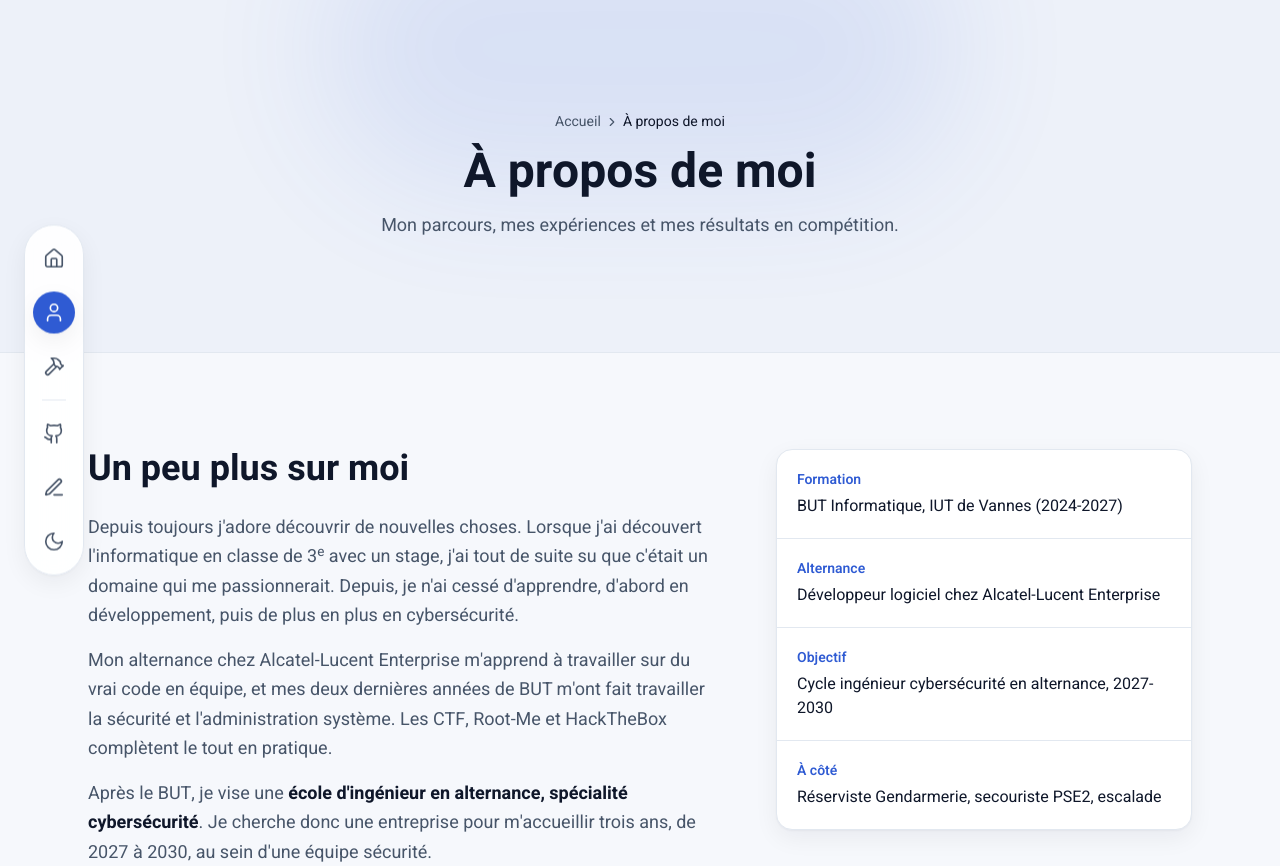
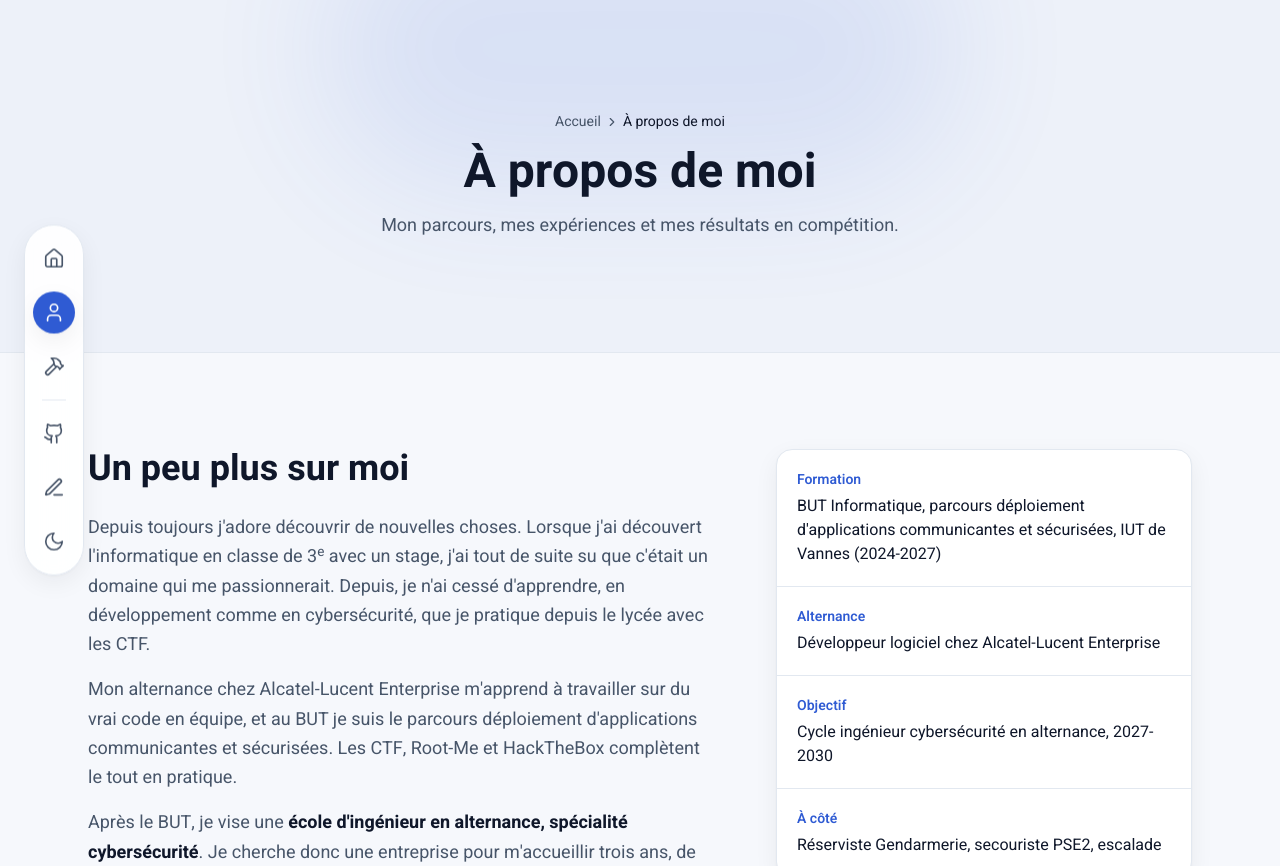
Before and after one commit to 0x-Saegor/ReactPortfolio, a React (Vite) app: page /about in a window 1280 px wide. Shown: the top 866 px of the page. Built offline with nearby package versions, Linux system fonts and the light colour scheme.

Commit message:
Parcours B du BUT et pratique de la cyber depuis le lycee

```diff
--- a/index.html
+++ b/index.html
@@ -56,7 +56,7 @@
         "url": "https://arthurlg.fr",
         "image": "https://arthurlg.fr/image.png",
         "jobTitle": "Développeur logiciel en alternance, étudiant en cybersécurité",
-        "description": "Étudiant en BUT Informatique orienté cybersécurité et développement logiciel, à la recherche d'une alternance en cybersécurité en école d'ingénieur de 2027 à 2030.",
+        "description": "Étudiant en BUT Informatique, parcours déploiement d'applications communicantes et sécurisées, orienté cybersécurité et développement logiciel, à la recherche d'une alternance en cybersécurité en école d'ingénieur de 2027 à 2030.",
         "worksFor": {
           "@type": "Organization",
           "name": "Alcatel-Lucent Enterprise"
--- a/src/sections/About/Text/index.jsx
+++ b/src/sections/About/Text/index.jsx
@@ -1,7 +1,7 @@
 import Reveal from "../../../components/Reveal";
 
 const facts = [
-  { label: "Formation", value: "BUT Informatique, IUT de Vannes (2024-2027)" },
+  { label: "Formation", value: "BUT Informatique, parcours déploiement d'applications communicantes et sécurisées, IUT de Vannes (2024-2027)" },
   { label: "Alternance", value: "Développeur logiciel chez Alcatel-Lucent Enterprise" },
   { label: "Objectif", value: "Cycle ingénieur cybersécurité en alternance, 2027-2030" },
   { label: "À côté", value: "Réserviste Gendarmerie, secouriste PSE2, escalade" },
@@ -18,13 +18,13 @@ function Text() {
               Depuis toujours j'adore découvrir de nouvelles choses. Lorsque j'ai
               découvert l'informatique en classe de 3<sup>e</sup> avec un stage, j'ai
               tout de suite su que c'était un domaine qui me passionnerait. Depuis, je
-              n'ai cessé d'apprendre, d'abord en développement, puis de plus en plus en
-              cybersécurité.
+              n'ai cessé d'apprendre, en développement comme en cybersécurité, que je
+              pratique depuis le lycée avec les CTF.
             </p>
             <p>
               Mon alternance chez Alcatel-Lucent Enterprise m'apprend à travailler sur
-              du vrai code en équipe, et mes deux dernières années de BUT m'ont fait
-              travailler la sécurité et l'administration système. Les CTF, Root-Me
+              du vrai code en équipe, et au BUT je suis le parcours déploiement
+              d'applications communicantes et sécurisées. Les CTF, Root-Me
               et HackTheBox complètent le tout en pratique.
             </p>
             <p>
--- a/src/sections/About/TimelineStudy/index.jsx
+++ b/src/sections/About/TimelineStudy/index.jsx
@@ -10,6 +10,7 @@ const studies = [
     date: "Sept. 2024 - Juin 2027",
     logo: iut,
     points: [
+      "Parcours B : déploiement d'applications communicantes et sécurisées",
       "En alternance depuis la deuxième année",
       "Troisième année : analyse et test d'intrusion, installation de services, virtualisation, chaîne de production",
       "Projets en équipe : plateforme de challenges, applications web et mobiles",
--- a/src/sections/Home/About/index.jsx
+++ b/src/sections/Home/About/index.jsx
@@ -20,9 +20,9 @@ function About() {
         <div>
           <SectionTitle eyebrow="À propos" title="Cybersécurité et développement logiciel">
             J'ai commencé par le code : applications web, outils en
-            Python, puis du Go et du Vue en alternance. Depuis la deuxième année de
-            BUT, je me tourne de plus en plus vers la cybersécurité, sans lâcher le
-            développement logiciel.
+            Python, puis du Go et du Vue en alternance. La cybersécurité, j'en fais
+            depuis le lycée avec les CTF, et je l'ai prolongée en BUT avec le parcours
+            déploiement d'applications communicantes et sécurisées.
           </SectionTitle>
           <Reveal>
             <p className="mb-3 text-sm font-semibold text-ink">Côté cyber</p>
--- a/src/sections/Home/Top/index.jsx
+++ b/src/sections/Home/Top/index.jsx
@@ -52,9 +52,10 @@ function Top() {
           </p>
 
           <p className="hero-in mx-auto mt-6 max-w-xl leading-relaxed text-muted md:mx-0 md:text-lg" style={{ "--hero-delay": "260ms" }}>
-            Étudiant en 3<sup>e</sup> année de BUT Informatique à l'IUT de Vannes et
-            développeur en alternance chez Alcatel-Lucent Enterprise. Après plusieurs
-            années de programmation, je me spécialise en <strong className="text-ink">cybersécurité et développement logiciel</strong>.
+            Étudiant en 3<sup>e</sup> année de BUT Informatique (parcours déploiement
+            d'applications communicantes et sécurisées) à l'IUT de Vannes et développeur
+            en alternance chez Alcatel-Lucent Enterprise. Je fais de la <strong className="text-ink">cybersécurité</strong> depuis
+            le lycée et du <strong className="text-ink">développement logiciel</strong> au quotidien.
             Je cherche une alternance en cybersécurité pour mon cycle d'ingénieur, de 2027 à 2030.
           </p>
 
```
Also changed, not shown: public/image.png.
